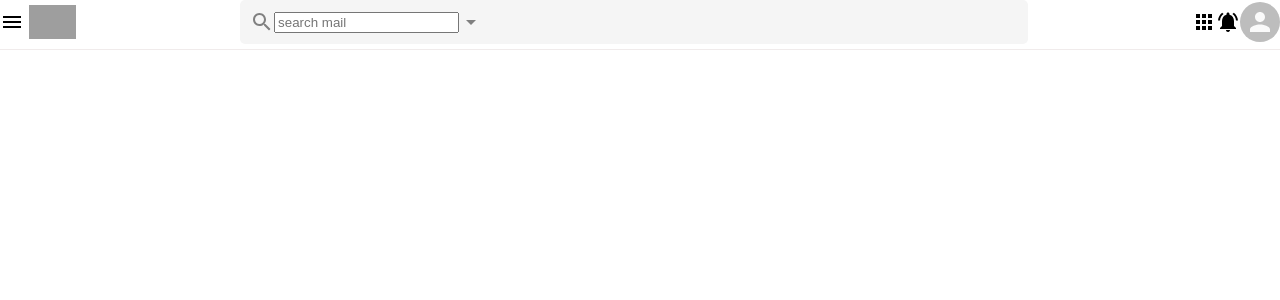
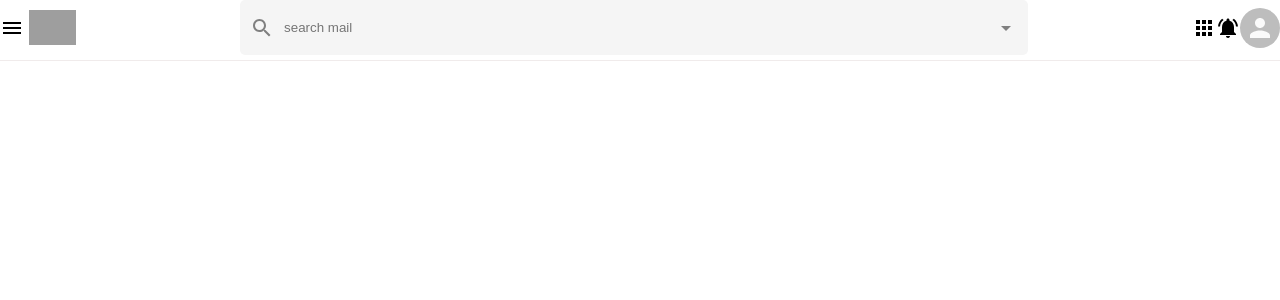
Before and after one commit to SammedSankonatti/gmail-frontend, a React (Create React App) app: page / in a window 1280 px wide. Shown: the top 300 px of the page. Built offline with nearby package versions, Linux system fonts and the light colour scheme; grey boxes are pictures that could not be loaded.

Commit message:
This made the Header__middle section similar to original Gmail

```diff
--- a/src/Header.css
+++ b/src/Header.css
@@ -30,7 +30,12 @@
     color: gray;
 }
 
-
+.header__middle >input{
+    border: none;
+    padding: 10px;
+    width: 100%;
+    background: transparent;
+}
 
 .header__right{
     display: flex;
```
